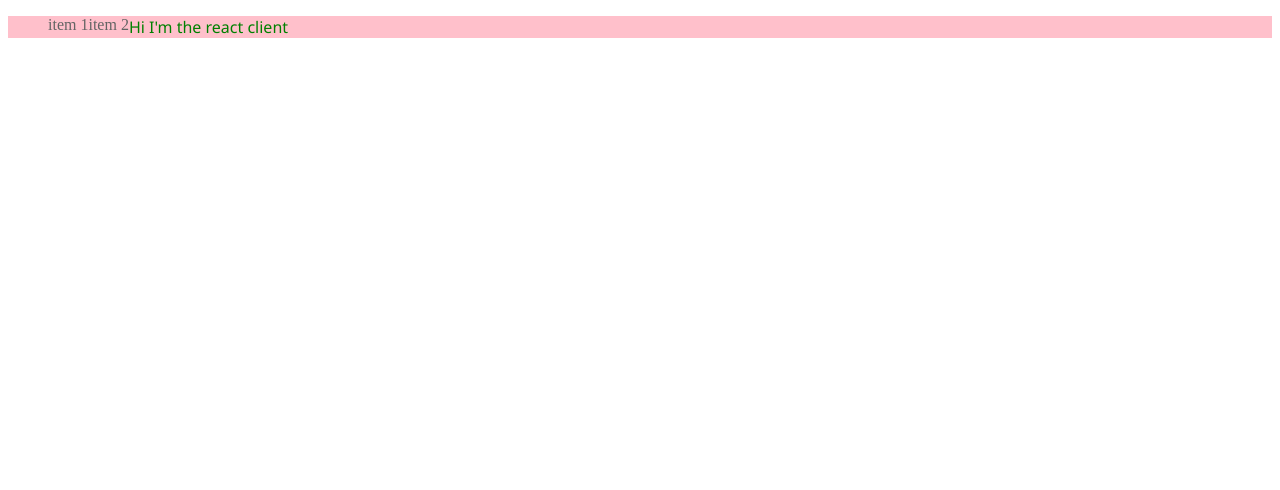
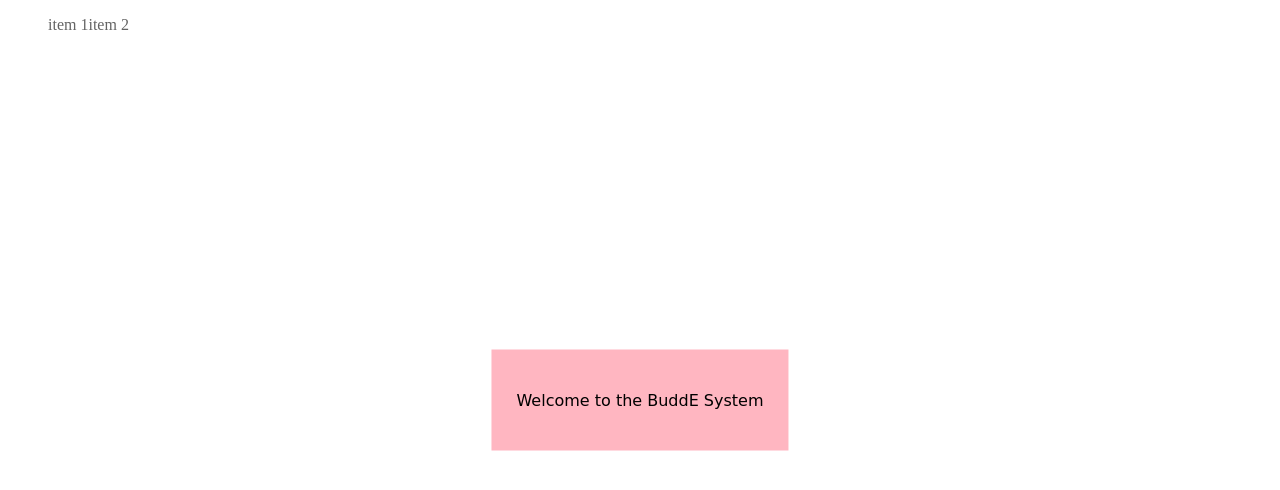
Before and after one commit to JFulweber/buddesystem, a React app: page / in a window 1280 px wide. Shown: the top 490 px of the page. Built offline with nearby package versions, Linux system fonts and the light colour scheme; the HTML template or start-up script is replaced by a standard one.

Commit message:
update hoe

```diff
--- a/src/app/components/App.jsx
+++ b/src/app/App.jsx
@@ -1,11 +1,12 @@
 import React from 'react';
-import MasterLayout from '../layouts/MasterLayout/MasterLayout.jsx';
+import MasterLayout from './layouts/MasterLayout/MasterLayout.jsx';
+import HomePage from './pages/HomePage.jsx';
 
 export default class App extends React.Component {
     render() {
         return (
             <MasterLayout>
-                <p> Hi I'm the react client </p>
+                <HomePage/>
             </MasterLayout>
         )
     }
--- a/src/app/index.js
+++ b/src/app/index.js
@@ -1,5 +1,5 @@
 import React from 'react';
 import ReactDOM from 'react-dom';
-import App from './components/App.jsx';
+import App from './App.jsx';
 
 ReactDOM.render(<App/>, document.getElementById('root'));
--- a/src/app/layouts/MasterLayout/MasterLayout.jsx
+++ b/src/app/layouts/MasterLayout/MasterLayout.jsx
@@ -6,9 +6,9 @@ import styles from './layout.scss';
 export default class MasterLayout extends React.Component {
     render() {
         return (
-            <div id="whole" className={styles.maindiv}>
+            <div id="whole" >
                 <title> {this.props.title} </title>
-                <div id="header">
+                <div id="header" className={styles.header}>
                     <NavBar>
                         <NavBarItem name="item 1" link="#1"/>
                         <NavBarItem name="item 2" link="#2"/>
--- a/src/app/layouts/MasterLayout/layout.scss
+++ b/src/app/layouts/MasterLayout/layout.scss
@@ -1,11 +1,12 @@
-.maindiv {
-    background-color: #DA2626
+.header{
+    height: 5%;
+    width: 100%;
+    background-color: lightblue;
 }
 
 .body{
     background-color: pink;
-    p{
-        font-family: 'Segoe UI';
-        color: green;
-    }
+    top: 5%;
+    width: 100%;
+    height: 95%;
 }
--- a/src/app/layouts/MasterLayout/styles.css
+++ /dev/null
@@ -1,3 +0,0 @@
-.maindiv{
-  background-color: #DA2626;
-}
--- /dev/null
+++ b/src/app/pages/HomePage.jsx
@@ -0,0 +1,12 @@
+import React from 'react';
+import styles from './homepage.scss';
+
+export default class HomePage extends React.Component{
+    render(){
+        return(
+            <div id = 'homepage' className = {styles.homepage}>
+                <p> Welcome to the BuddE System </p>
+            </div>
+        )
+    }
+}
--- /dev/null
+++ b/src/app/pages/homepage.scss
@@ -0,0 +1,25 @@
+
+@mixin centerer {
+    position: absolute;
+    top: 50%;
+    left: 50%;
+    transform: translate(-50%, -50%);
+  }
+
+
+.homepage {
+    @include centerer;
+    background-color:lightpink;
+    padding: 25px;
+    &:hover{
+        transition: background-color 0.1s gray;
+
+    }
+    p {
+        font-family: 'Comic Sans MS';
+        &:hover{
+            background-color: gray;
+            color: blue;
+        }
+    }
+}
```
